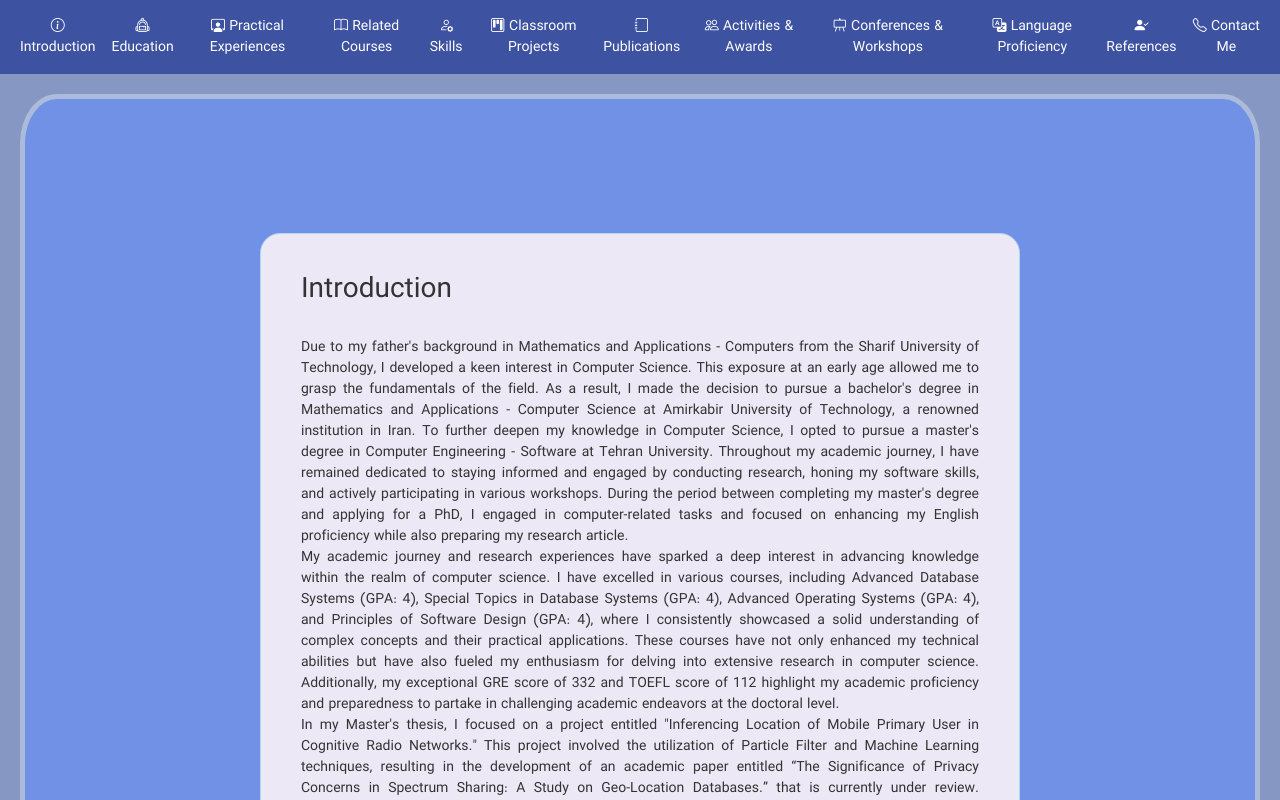
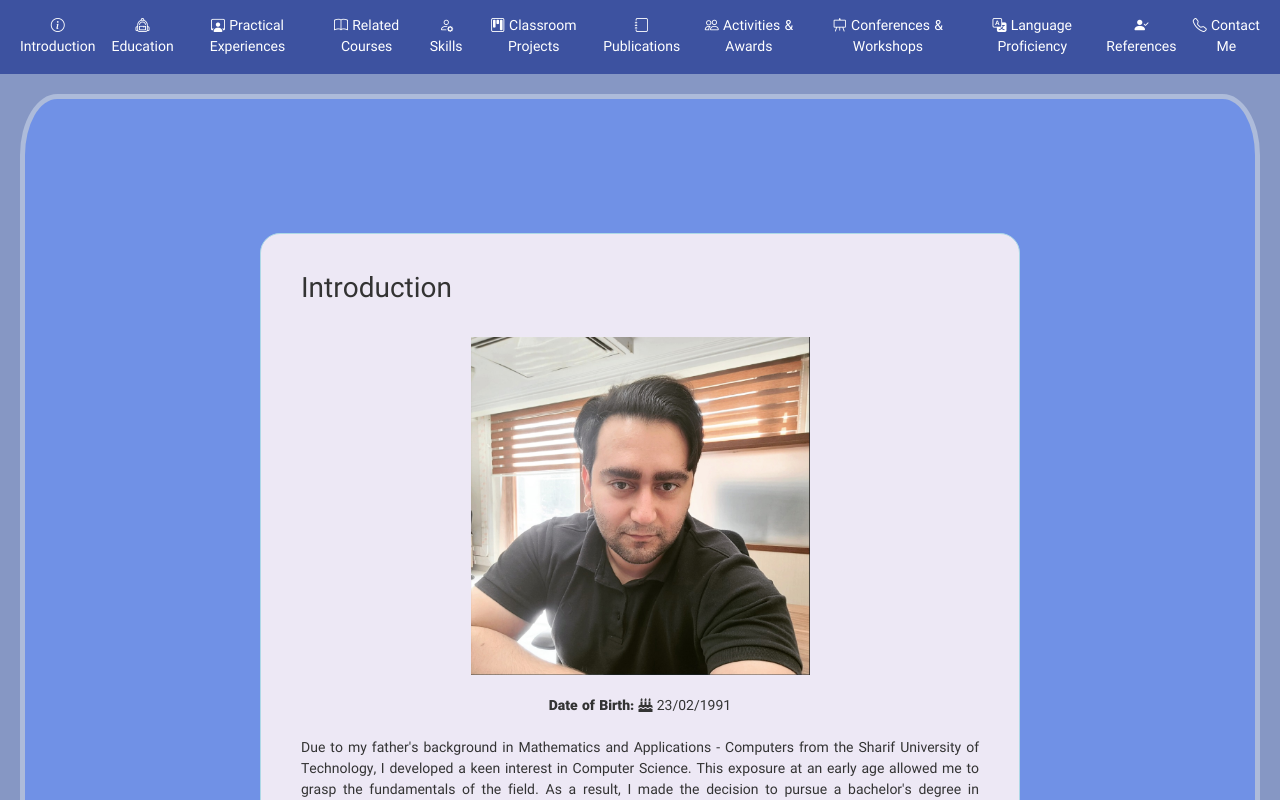
Before and after one commit to samanzameni/personal-webpage, an Angular app: page /introduction in a window 1280 px wide. Shown: the top 800 px of the page. Built offline with nearby package versions, Linux system fonts and the light colour scheme.

Commit message:
adding my picture to introduction.

```diff
--- a/src/app/feature/pages/introduction/introduction.component.html
+++ b/src/app/feature/pages/introduction/introduction.component.html
@@ -3,7 +3,12 @@
     <div class="row justify-content-md-center">
       <div class="col-sm-8 col-md-8 col-lg-8 box-css">
         <h3>Introduction</h3> <br>
-
+        <img src="./assets/images/Capture.jpg" alt="" class="center">
+        <br>
+        <div style="text-align: center">
+          <b>Date of Birth: </b> <i class="fa fa-birthday-cake"></i> 23/02/1991
+        </div>
+        <br>
         <p style="text-align: justify">
           Due to my father's background in Mathematics and Applications - Computers from the Sharif University of Technology, I developed a keen interest in Computer Science. This exposure at an early age allowed me to grasp the fundamentals of the field. As a result, I made the decision to pursue a bachelor's degree in Mathematics and Applications - Computer Science at Amirkabir University of Technology, a renowned institution in Iran. To further deepen my knowledge in Computer Science, I opted to pursue a master's degree in Computer Engineering - Software at Tehran University. Throughout my academic journey, I have remained dedicated to staying informed and engaged by conducting research, honing my software skills, and actively participating in various workshops. During the period between completing my master's degree and applying for a PhD, I engaged in computer-related tasks and focused on enhancing my English proficiency while also preparing my research article.
           <br>
--- a/src/app/feature/pages/introduction/introduction.component.scss
+++ b/src/app/feature/pages/introduction/introduction.component.scss
@@ -39,4 +39,10 @@
     top: 105%;
     width: 5% ;
   }
+  .center {
+    display: block;
+    margin-left: auto;
+    margin-right: auto;
+    width: 50%;
+  }
 }
```
Also changed, not shown: src/assets/images/Capture.jpg (added).
